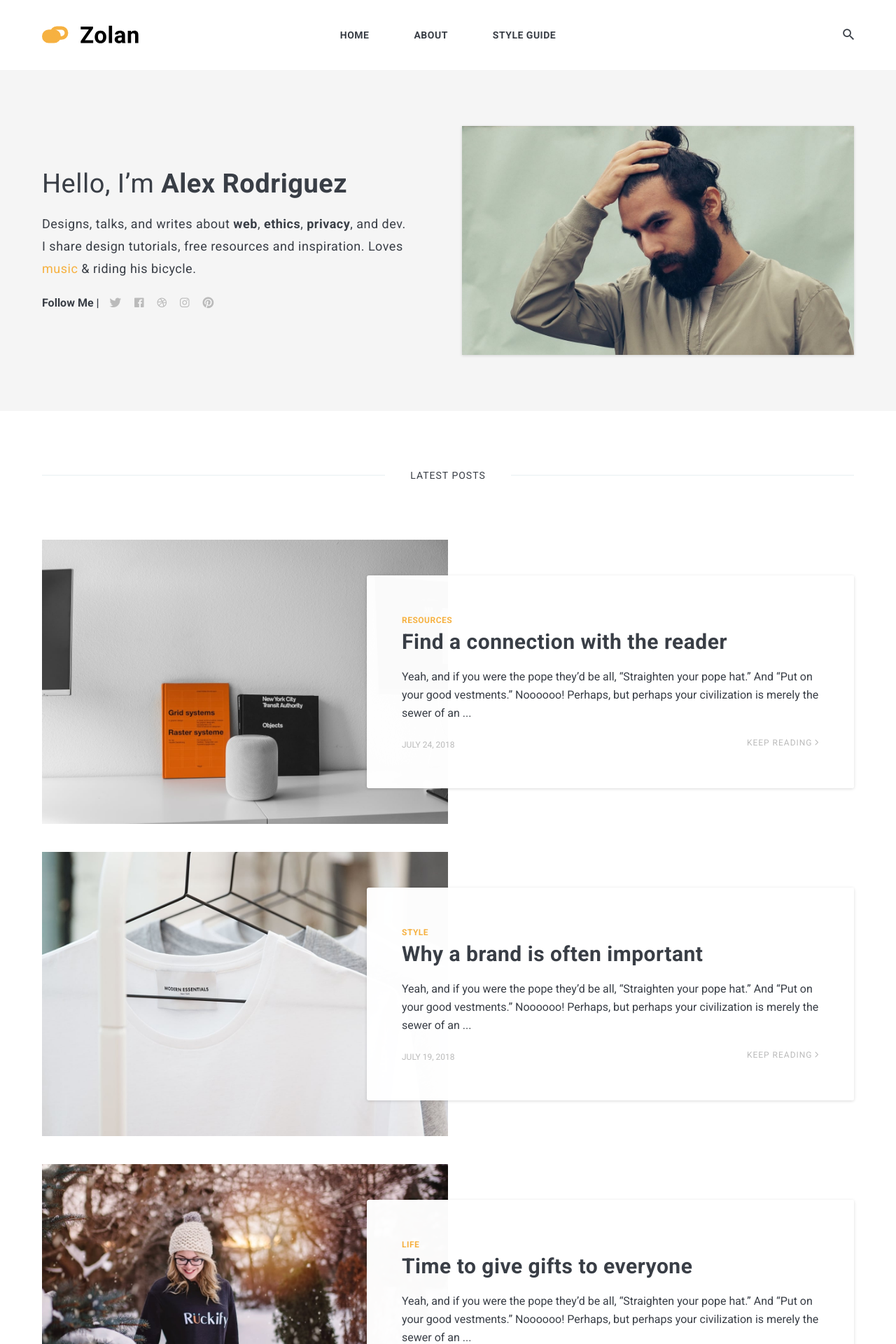
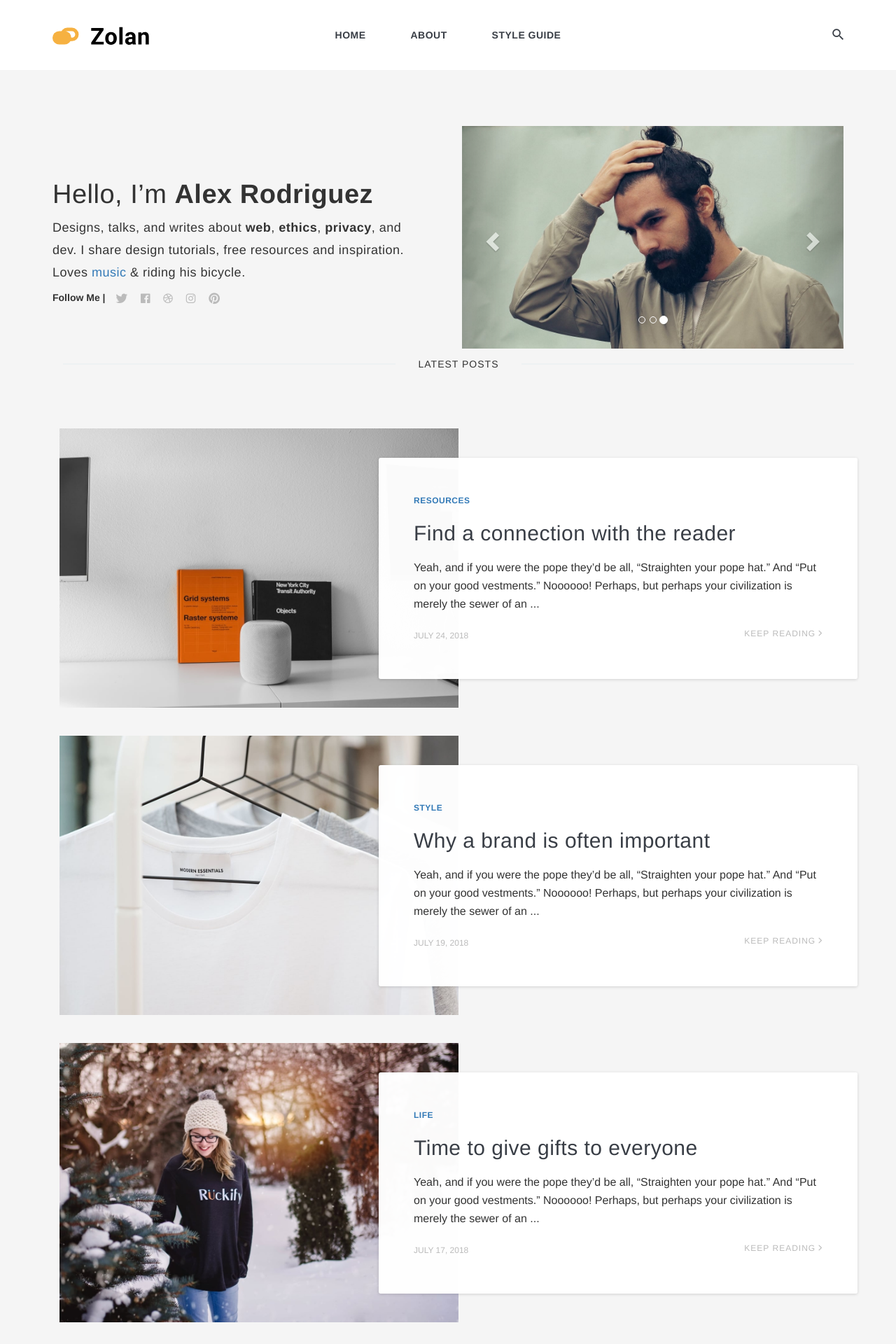
Before and after one commit to meetprakhar/projecthawk, a Jekyll site: the page built from index.html, in a window 1280 px wide. Shown: the top 1920 px of the page at 70% size. Built offline with Jekyll 4.4.1, drawn with Linux system fonts in a browser that asks for light colours; nearby versions of some CDN libraries; the list of posts is cut into pages by our own code.

Commit message:
Added carousel

```diff
--- /dev/null
+++ b/_includes/css/custom.css
@@ -0,0 +1,94 @@
+* {box-sizing:border-box}
+
+/* Slideshow container */
+.slideshow-container {
+  max-width: 1000px;
+  position: relative;
+  margin: auto;
+}
+
+/* Hide the images by default */
+.mySlides {
+  display: none;
+}
+
+/* Next & previous buttons */
+.prev, .next {
+  cursor: pointer;
+  position: absolute;
+  top: 50%;
+  width: auto;
+  margin-top: -22px;
+  padding: 16px;
+  color: white;
+  font-weight: bold;
+  font-size: 18px;
+  transition: 0.6s ease;
+  border-radius: 0 3px 3px 0;
+  user-select: none;
+}
+
+/* Position the "next button" to the right */
+.next {
+  right: 0;
+  border-radius: 3px 0 0 3px;
+}
+
+/* On hover, add a black background color with a little bit see-through */
+.prev:hover, .next:hover {
+  background-color: rgba(0,0,0,0.8);
+}
+
+/* Caption text */
+.text {
+  color: #f2f2f2;
+  font-size: 15px;
+  padding: 8px 12px;
+  position: absolute;
+  bottom: 8px;
+  width: 100%;
+  text-align: center;
+}
+
+/* Number text (1/3 etc) */
+.numbertext {
+  color: #f2f2f2;
+  font-size: 12px;
+  padding: 8px 12px;
+  position: absolute;
+  top: 0;
+}
+
+/* The dots/bullets/indicators */
+.dot {
+  cursor: pointer;
+  height: 15px;
+  width: 15px;
+  margin: 0 2px;
+  background-color: #bbb;
+  border-radius: 50%;
+  display: inline-block;
+  transition: background-color 0.6s ease;
+}
+
+.active, .dot:hover {
+  background-color: #717171;
+}
+
+/* Fading animation */
+.fade {
+  -webkit-animation-name: fade;
+  -webkit-animation-duration: 1.5s;
+  animation-name: fade;
+  animation-duration: 1.5s;
+}
+
+@-webkit-keyframes fade {
+  from {opacity: .4}
+  to {opacity: 1}
+}
+
+@keyframes fade {
+  from {opacity: .4}
+  to {opacity: 1}
+}
--- a/_includes/head.html
+++ b/_includes/head.html
@@ -17,6 +17,7 @@
   <style>
   {% capture include_to_scssify %}
     {% include main.scss %}
+    {% include css/custom.css %}
   {% endcapture %}
   {{ include_to_scssify | scssify }}
   </style>
--- a/_includes/hero.html
+++ b/_includes/hero.html
@@ -1,3 +1,4 @@
+<meta name="viewport" content="width=device-width, initial-scale=1">
 <!-- begin c-hero -->
 <div class="hero">
   <div class="container">
@@ -14,7 +15,52 @@
       </div>
       <div class="col col-6 col-t-12">
         <div class="hero__image">
-          <img src="{{site.baseurl}}/images/{{ site.data.settings.author.image }}" alt="">
+
+        <!--<img src="{{site.baseurl}}/images/{{ site.data.settings.author.image }}" alt="">-->
+        <style>
+          .carousel-inner > .item > img,
+          .carousel-inner > .item > a > img {
+            width: 100%;
+            margin: auto;
+          }
+        </style>
+
+        <div>
+          <!--Change data interval time for speed in ms-->
+          <div id="hero_carousel" class="carousel slide" data-ride="carousel" data-interval="2000">
+            <!-- Indicators -->
+            <ol class="carousel-indicators">
+              <li data-target="#hero_carousel" data-slide-to="0" class="active"></li>
+              <li data-target="#hero_carousel" data-slide-to="1"></li>
+              <li data-target="#hero_carousel" data-slide-to="2"></li>
+            </ol>
+
+            <!-- Wrapper for slides -->
+            <div class="carousel-inner" role="listbox">
+              <div class="item active">
+                <img class="d-block w-100" src="{{site.baseurl}}/images/01.jpg">
+              </div>
+
+              <div class="item">
+                <img class="d-block w-100" src="{{site.baseurl}}/images/01.jpg">
+              </div>
+
+              <div class="item">
+                <img class="d-block w-100" src="{{site.baseurl}}/images/01.jpg">
+              </div>
+
+            <!-- Left and right controls -->
+            <a class="left carousel-control" href="#hero_carousel" role="button" data-slide="prev">
+              <span class="glyphicon glyphicon-chevron-left" aria-hidden="true"></span>
+              <span class="sr-only">Previous</span>
+            </a>
+            <a class="right carousel-control" href="#hero_carousel" role="button" data-slide="next">
+              <span class="glyphicon glyphicon-chevron-right" aria-hidden="true"></span>
+              <span class="sr-only">Next</span>
+            </a>
+          </div>
+
+
         </div>
       </div>
     </div>
--- a/_includes/javascripts.html
+++ b/_includes/javascripts.html
@@ -14,3 +14,7 @@
 <script src="{{ site.baseurl }}/js/vendors/instafeed.min.js"></script>
 <script src="{{ site.baseurl }}/js/vendors/jquery.fitvids.js"></script>
 <script src="{{ site.baseurl }}/js/common.js"></script>
+
+<link rel="stylesheet" href="https://maxcdn.bootstrapcdn.com/bootstrap/3.4.1/css/bootstrap.min.css">
+<script src="https://ajax.googleapis.com/ajax/libs/jquery/3.5.1/jquery.min.js"></script>
+<script src="https://maxcdn.bootstrapcdn.com/bootstrap/3.4.1/js/bootstrap.min.js"></script>
```
Also changed, not shown: _includes/header.html (line endings or trailing spaces).
